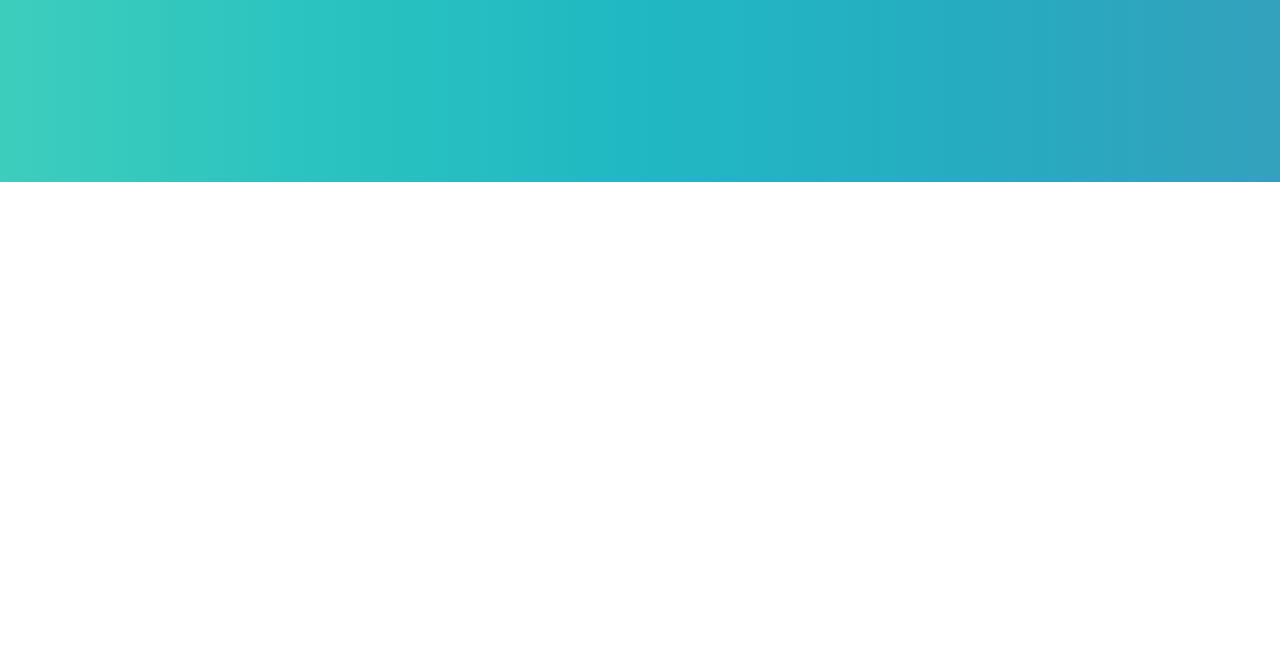
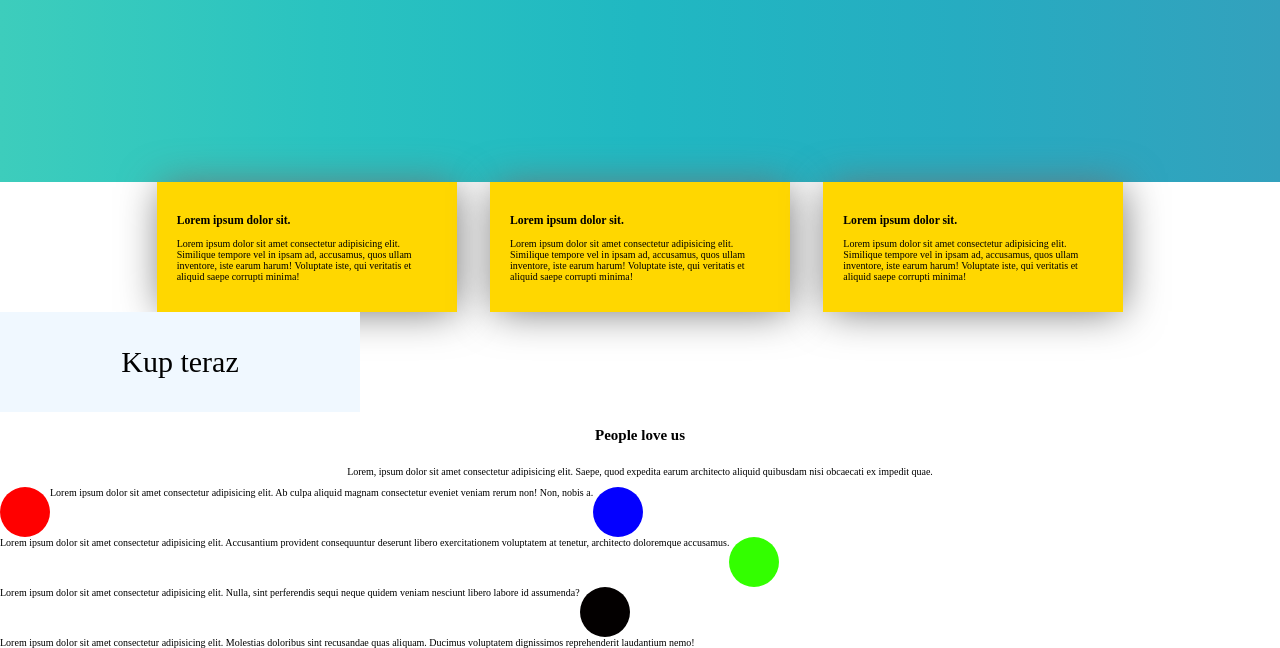
Before and after one commit to SzymonBialczyk/CUBE, a plain HTML site: page index.html in a window 1280 px wide. Shown: the part 618-1266 px from the top of the page. Before the commit the page ends 800 px from the top, so only its background shows below. Drawn offline with Linux system fonts and the light colour scheme.

Commit message:
16.10.2018

```diff
--- /dev/null
+++ b/css/_button.scss
@@ -0,0 +1,26 @@
+div.button {
+    >a {
+        display: inline-block;
+        width: 36rem;
+        height: 10rem;
+        background-color: aliceblue;
+        text-decoration: none;
+        color: #000;
+        overflow: hidden;
+
+        >span {
+            // zrobic to na flexie w domu zamiast lineheight
+            line-height: 10rem;
+            font-size: 3rem;
+            display: block;
+            text-align: center;
+            transition: 0.3s linear;
+        }
+
+    }
+    >a:hover span {
+        transform: translateY(-10rem);
+
+
+    }
+}
--- /dev/null
+++ b/css/_info.scss
@@ -0,0 +1,12 @@
+div.info {
+    display: flex;
+justify-content: space-around;
+    >article {
+        box-sizing: border-box;
+        width: 30%;
+        box-shadow: 2px 2px 42px -3px rgba(112,112,112,1);
+        background-color: gold;
+        padding: 2rem;
+        // dodac iknoy fonty i inne gowna
+    }
+}
--- /dev/null
+++ b/css/_opinions.scss
@@ -0,0 +1,57 @@
+div.wstep {
+    display: flex;
+    justify-content: center;
+    align-items: center;
+    flex-direction: column;
+
+}
+
+div.opinie {
+    display: flex;
+    flex-wrap: wrap;
+
+    div:nth-child(1) {
+
+        height: 5rem;
+        width: 5rem;
+        background-color: red;
+        border-radius: 50%
+    }
+
+    div:nth-child(2) {
+        width: 40%;
+    }
+
+    div:nth-child(3) {
+        height: 5rem;
+        width: 5rem;
+        background-color: rgb(4, 0, 255);
+        border-radius: 50%
+    }
+
+    div:nth-child(4) {
+        width: 40%;
+    }
+
+    div:nth-child(5) {
+        height: 5rem;
+        width: 5rem;
+        background-color: rgb(51, 255, 0);
+        border-radius: 50%
+    }
+
+    div:nth-child(6) {
+        width: 40%;
+    }
+
+    div:nth-child(7) {
+        height: 5rem;
+        width: 5rem;
+        background-color: rgb(3, 0, 0);
+        border-radius: 50%
+    }
+
+    div:nth-child(8) {
+        width: 40%;
+    }
+}
--- a/css/main.scss
+++ b/css/main.scss
@@ -27,3 +27,6 @@ html {
 
 @import 'navbar';
 @import 'header';
+@import 'info';
+@import 'button';
+@import 'opinions';
--- a/index.html
+++ b/index.html
@@ -5,7 +5,7 @@
     <meta charset="UTF-8">
     <meta name="viewport" content="width=device-width, initial-scale=1.0">
     <meta http-equiv="X-UA-Compatible" content="ie=edge">
-    <title>Document</title>
+    <title>Cube</title>
     <link rel="stylesheet" href="css/main.css">
     <link href="https://fonts.googleapis.com/css?family=Raleway:200,400&amp;subset=latin-ext" rel="stylesheet">
 </head>
@@ -37,6 +37,74 @@
         </div>
     </header>
 
+    <section class="container-fluid info-fluid">
+        <div class="container info">
+            <article>
+                <h3>
+                    <!-- <span>ikona</span>  -->
+                    Lorem ipsum dolor sit.</h3>
+                <p>Lorem ipsum dolor sit amet consectetur adipisicing elit. Similique tempore vel in ipsam ad,
+                    accusamus, quos ullam inventore, iste earum harum! Voluptate iste, qui veritatis et aliquid saepe
+                    corrupti minima!</p>
+            </article>
+            <article>
+                <h3>
+                    <!-- <span>ikona</span>  -->
+                    Lorem ipsum dolor sit.</h3>
+                <p>Lorem ipsum dolor sit amet consectetur adipisicing elit. Similique tempore vel in ipsam ad,
+                    accusamus, quos ullam inventore, iste earum harum! Voluptate iste, qui veritatis et aliquid saepe
+                    corrupti minima!</p>
+            </article>
+            <article>
+                <h3>
+                    <!-- <span>ikona</span>  -->
+                    Lorem ipsum dolor sit.</h3>
+                <p>Lorem ipsum dolor sit amet consectetur adipisicing elit. Similique tempore vel in ipsam ad,
+                    accusamus, quos ullam inventore, iste earum harum! Voluptate iste, qui veritatis et aliquid saepe
+                    corrupti minima!</p>
+            </article>
+        </div>
+    </section>
+
+    <div class="button">
+        <a href="#">
+            <span>Kup teraz</span>
+            <span>Super okazja</span>
+        </a>
+    </div>
+
+    <section class="container-fluid opinions-fluid">
+        <div class="container wstep">
+            <h2>People love us</h2>
+
+            <p>Lorem, ipsum dolor sit amet consectetur adipisicing elit. Saepe, quod expedita earum architecto aliquid
+                quibusdam nisi obcaecati ex impedit quae.</p>
+        </div>
+
+        <div class="opinie">
+
+                <div></div>
+                <article>Lorem ipsum dolor sit amet consectetur adipisicing elit. Ab culpa aliquid magnam consectetur eveniet veniam rerum non! Non, nobis a.</article>
+
+
+
+                <div></div>
+                <article>Lorem ipsum dolor sit amet consectetur adipisicing elit. Accusantium provident consequuntur deserunt libero exercitationem voluptatem at tenetur, architecto doloremque accusamus.</article>
+
+
+
+                <div></div>
+                <article>Lorem ipsum dolor sit amet consectetur adipisicing elit. Nulla, sint perferendis sequi neque quidem veniam nesciunt libero labore id assumenda?</article>
+
+
+
+                <div></div>
+                <article>Lorem ipsum dolor sit amet consectetur adipisicing elit. Molestias doloribus sint recusandae quas aliquam. Ducimus voluptatem dignissimos reprehenderit laudantium nemo!</article>
+
+
+
+        </div>
+    </section>
 
 </body>
 
```
Also changed, not shown: css/main.css, 1 other file.
